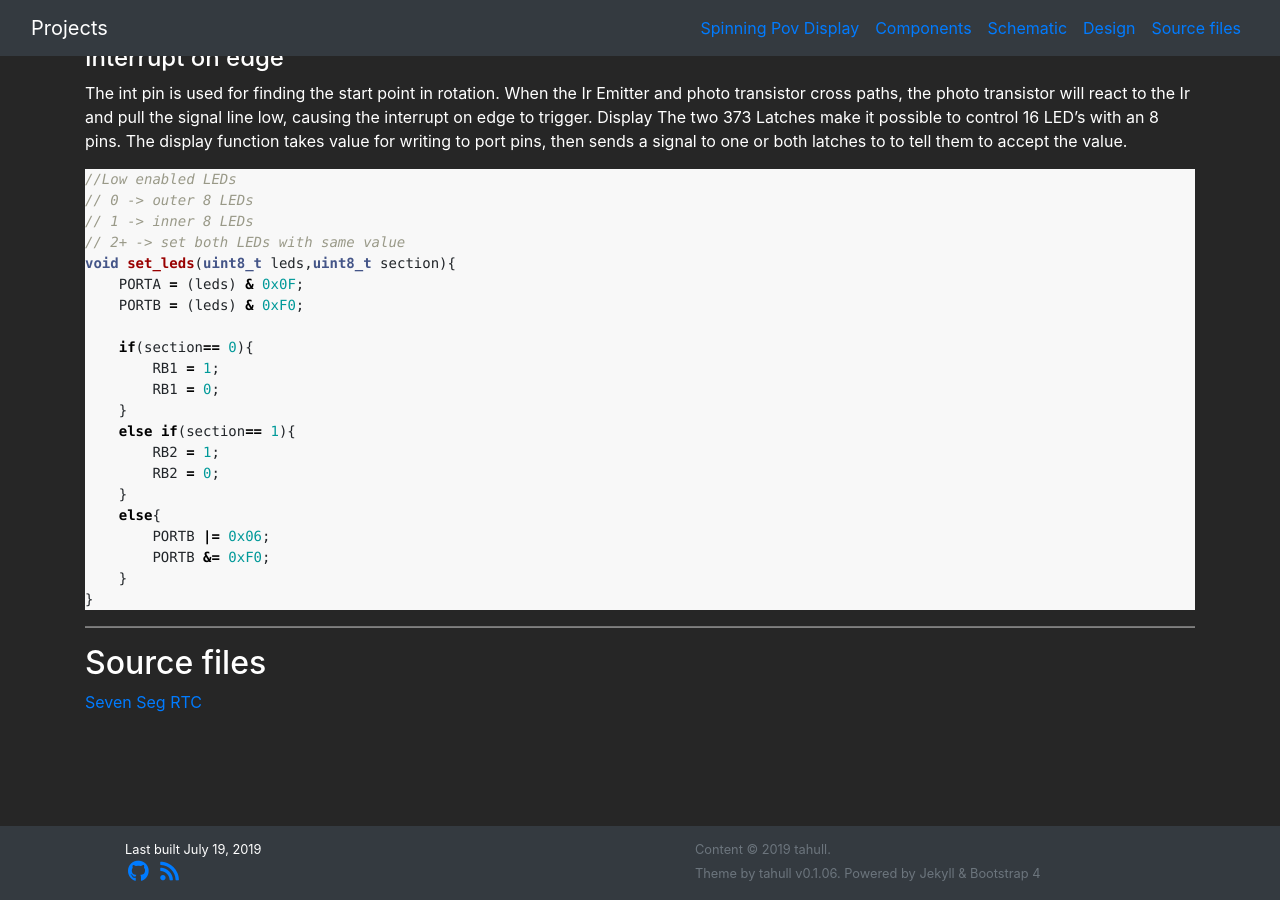
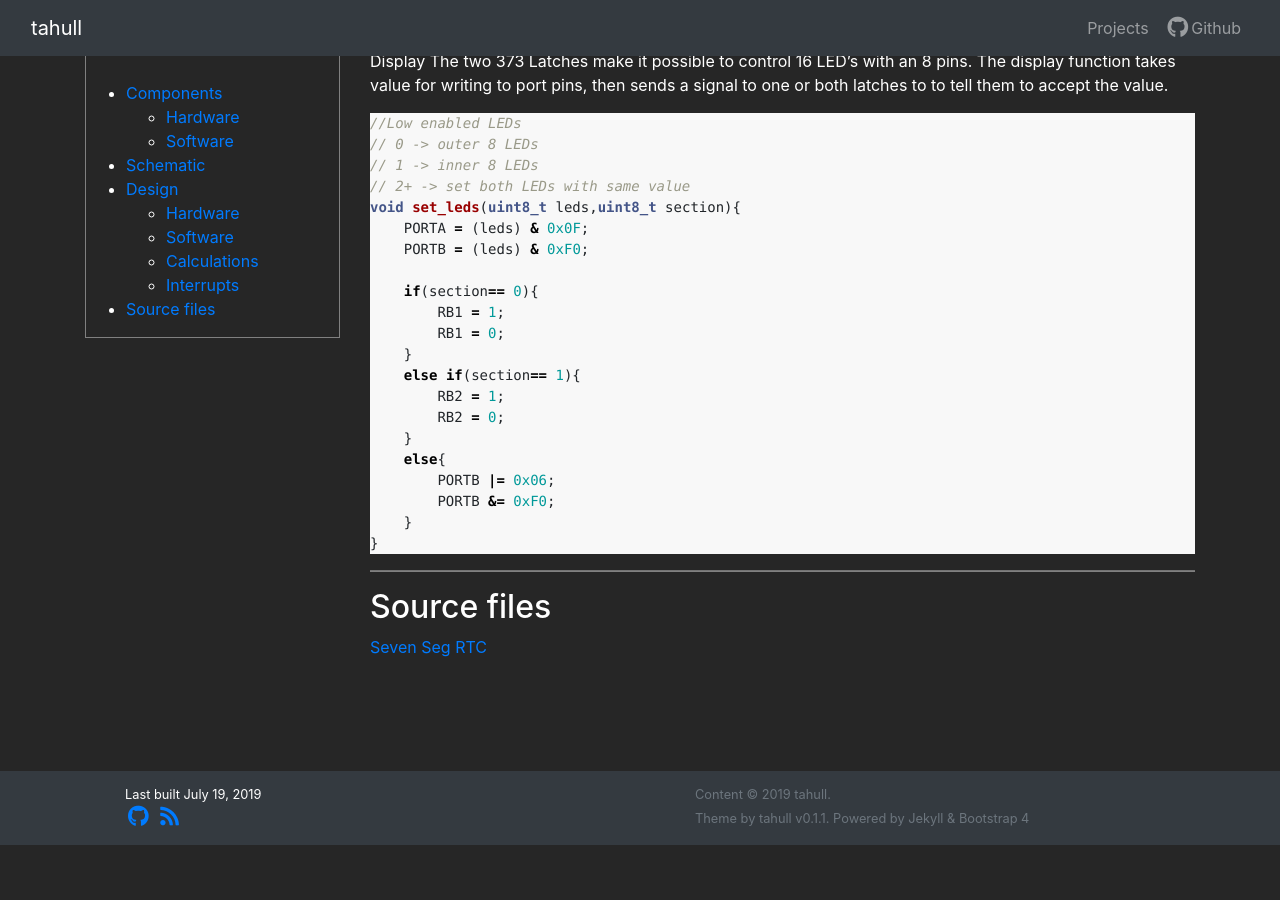
Before and after one commit to tahull/tahull.github.io, a Jekyll site: the page built from _posts/projects/pic/2017-04-12-spinning-pov-display.md, in a window 1280 px wide and 900 px high, scrolled down 6827 px. Built offline with Jekyll 4.4.1, drawn with Linux system fonts in a browser that asks for light colours; nearby versions of some CDN libraries; formulas are drawn with MathJax 3; comment, search, counter and statistics services are not loaded; after the commit the page ends 7672 px from its top, so only the background shows below that.

Commit message:
side toc

```diff
--- a/_config.yml
+++ b/_config.yml
@@ -1,7 +1,7 @@
 ---
 title: tahull
 description: > # this means to ignore newlines until "baseurl:"
-  Electronics, PCB's, projects with PIC microcontrollers, and linux woes and quick fixes
+  Electronics, PCB's, projects with PIC microcontrollers, and linux stuff
 baseurl: ""
 url: "https://tahull.github.io"
 repository: tahull/tahull.github.io
@@ -9,7 +9,7 @@ repository: tahull/tahull.github.io
 #excerpt_separator: "<!--more-->"
 
 # Custom
-current_version:      0.1.06
+current_version:      0.1.1
 
 # Build settings
 markdown: kramdown
@@ -29,6 +29,7 @@ plugins:
   - jekyll-github-metadata
   - jekyll-sitemap
   - jekyll-feed
+  - jekyll-redirect-from
 
 
 
--- a/_includes/header.html
+++ b/_includes/header.html
@@ -1,18 +1,14 @@
 <header>
+  {% include navbar.html %}
   {% case page.layout %}
     {% when 'home' %}
-      {% include navbar.html %}
       <div class="jumbotron jumbotron-hero" style="background-image:url(/images/hero.jpg)">
         <h1>{{ site.title }}</h1>
         <p class="lead">{{ site.description }}</p>
       </div>
-    {% when 'projects' %}
-      {% include navbar.html %}
     {% when 'project' %}
         <div class="jumbotron jumbotron-hero" style="background-image:url({{ page.hero-img }});opacity:.8;">
           <h1>{{ page.title }}</h1>
         </div>
-    {% else %}
-      {% include navbar.html %}
   {% endcase %}
 </header>
--- a/_layouts/project.html
+++ b/_layouts/project.html
@@ -4,7 +4,8 @@ layout: default
 
 
 <div data-spy="scroll" data-target=".navbar" data-offset="50">
-  {% comment %}<h1>{{ page.title }}</h1>{% endcomment %}
+  {% comment %}
+  <h1>{{ page.title }}</h1>
   <nav class="navbar navbar-expand-lg bg-dark navbar-dark fixed-top">
     <div class="container-fluid">
       <a class="navbar-brand" href="{{ site.baseurl }}/projects.html">Projects</a>
@@ -19,7 +20,7 @@ layout: default
       </div>
     </div>
   </nav>
-
+  {% endcomment %}
 {% comment %}
   <nav class="navbar navbar-expand-xl navbar-dark sticky-top" style="padding-top:60px;border: 1px solid red;">
 
@@ -57,18 +58,15 @@ layout: default
   {{ content }}
 {% endcomment %}
 
-{{ content }}
 
-{% comment %}
   <div class="row">
-    <div class="col-sm-5 col-md-4 col-lg-3">
+    <div class="col-lg-3">
        <div class="sticky-top" style="padding-top:80px;border: 1px solid grey;">
         {% include toc.html html=content h_min=2 h_max=3 %}
       </div>
     </div>
-    <div class="col-sm-7 col-md-8 col-lg-9">{{ content }}</div>
+    <div class="col-lg-9">{{ content }}</div>
   </div>
-{% endcomment %}
 
   {% if site.disqus.shortname %}
     {% include disqus.html %}
```
Also changed, not shown: Gemfile.lock.
